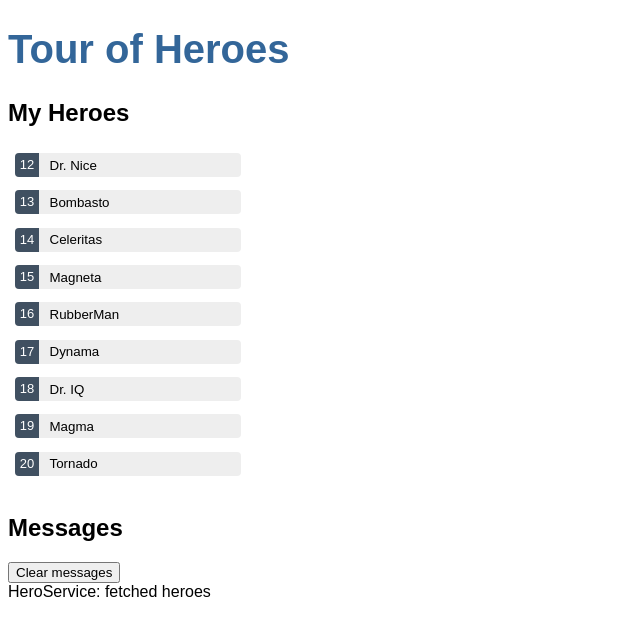
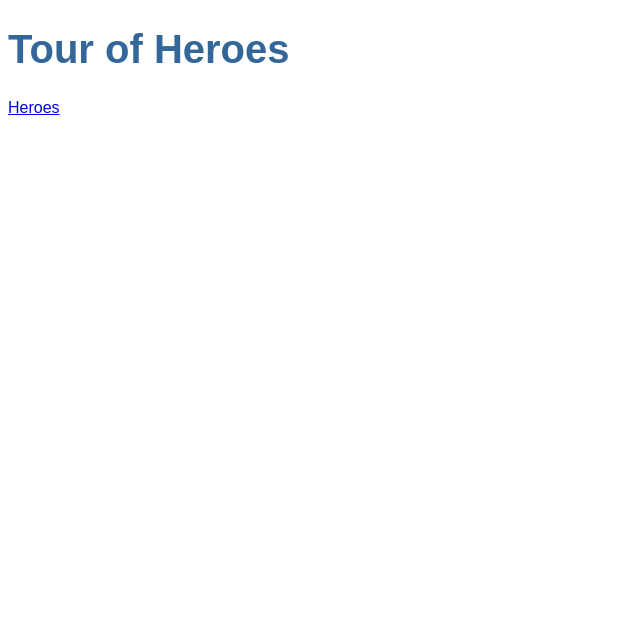
Before and after one commit to IvanLapchenko/angular_web_app, an Angular app: page / in a window 1280 px wide. Shown: the top 636 px of the page, without its empty margins (0-640 px from the left). Built offline with nearby package versions, Linux system fonts and the light colour scheme.

Commit message:
Add dashboard component

```diff
--- a/src/app/app-routing.module.ts
+++ b/src/app/app-routing.module.ts
@@ -1,10 +1,16 @@
 import { NgModule } from '@angular/core';
 import { RouterModule, Routes } from '@angular/router';
+import { HeroesComponent } from './heroes/heroes.component';
 
-const routes: Routes = [];
+const routes: Routes = [
+  { path: 'heroes', component: HeroesComponent }
+];
 
 @NgModule({
   imports: [RouterModule.forRoot(routes)],
   exports: [RouterModule]
 })
-export class AppRoutingModule { }
+
+export class AppRoutingModule {
+
+}
--- a/src/app/app.component.html
+++ b/src/app/app.component.html
@@ -1,4 +1,8 @@
 <h1>{{ title }}</h1>
 
-<app-heroes></app-heroes>
+<nav>
+  <a routerLink="/heroes">Heroes</a>
+</nav>
+
+<router-outlet></router-outlet>
 <app-messages></app-messages>
--- a/src/app/app.module.ts
+++ b/src/app/app.module.ts
@@ -6,13 +6,15 @@
 import { HeroesComponent } from './heroes/heroes.component';
 import { HeroDetailComponent } from './hero-detail/hero-detail.component';
 import { MessagesComponent } from './messages/messages.component';
+import { DashboardComponent } from './dashboard/dashboard.component';
 
 @NgModule({
   declarations: [
     AppComponent,
     HeroesComponent,
     HeroDetailComponent,
-    MessagesComponent
+    MessagesComponent,
+    DashboardComponent
   ],
   imports: [
     BrowserModule,
--- /dev/null
+++ b/src/app/dashboard/dashboard.component.css
@@ -0,0 +1,46 @@
+h2 {
+  text-align: center;
+}
+
+.heroes-menu {
+  padding: 0;
+  margin: auto;
+  max-width: 1000px;
+  /* flexbox */
+  display: flex;
+  flex-direction: row;
+  flex-wrap: wrap;
+  justify-content: space-around;
+  align-content: flex-start;
+  align-items: flex-start;
+}
+
+a {
+  background-color: #3f525c;
+  border-radius: 2px;
+  padding: 1rem;
+  font-size: 1.2rem;
+  text-decoration: none;
+  display: inline-block;
+  color: #fff;
+  text-align: center;
+  width: 100%;
+  min-width: 70px;
+  margin: .5rem auto;
+  box-sizing: border-box;
+  /* flexbox */
+  order: 0;
+  flex: 0 1 auto;
+  align-self: auto;
+}
+
+@media (min-width: 600px) {
+  a {
+    width: 18%;
+    box-sizing: content-box;
+  }
+}
+
+a:hover {
+  background-color: #000;
+}
--- /dev/null
+++ b/src/app/dashboard/dashboard.component.html
@@ -0,0 +1,6 @@
+<h2>Top Heroes</h2>
+<div class="heroes-menu">
+  <a *ngFor="let hero of heroes">
+    {{hero.name}}
+  </a>
+</div>
--- /dev/null
+++ b/src/app/dashboard/dashboard.component.ts
@@ -0,0 +1,24 @@
+import { Component, OnInit } from '@angular/core';
+import { Hero } from '../hero';
+import { HeroService } from '../hero.service';
+
+@Component({
+  selector: 'app-dashboard',
+  templateUrl: './dashboard.component.html',
+  styleUrls: ['./dashboard.component.css']
+})
+
+export class DashboardComponent implements OnInit {
+  heroes: Hero[] = [];
+
+  constructor(private heroService: HeroService) { }
+
+  ngOnInit(): void {
+    this.getHeroes();
+  }
+
+  getHeroes(): void {
+    this.heroService.getHeroes()
+      .subscribe(heroes => this.heroes = heroes.slice(1, 5));
+  }
+}
```
Also changed, not shown: 1 other file (tests, documents, lock files or other folders).
